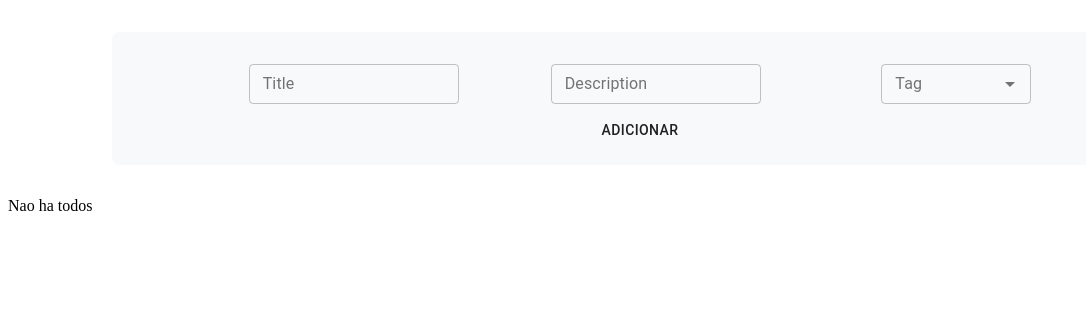
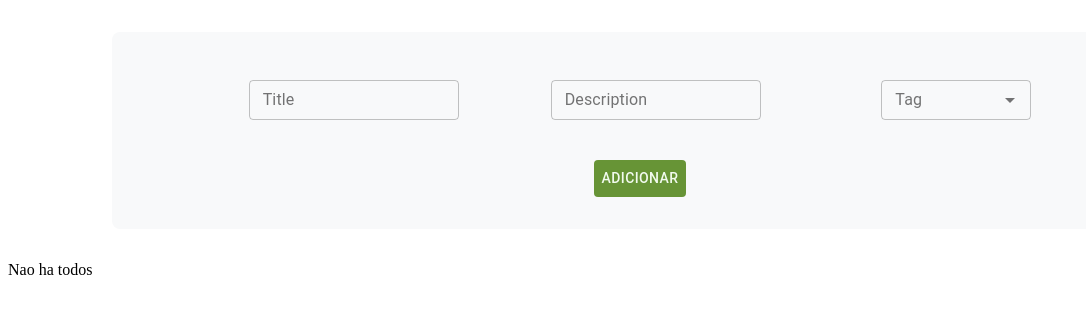
Before and after one commit to Leonardo-Antunes/project-todo, a React (Create React App) app: page / in a window 1280 px wide. Shown: the top 314 px of the page, without its empty margins (0-1086 px from the left). Built offline with nearby package versions, Linux system fonts and the light colour scheme.

Commit message:
add style to formTodo

```diff
--- a/src/components/Card/index.js
+++ b/src/components/Card/index.js
@@ -2,9 +2,7 @@ import React from "react";
 import { CardTodo, CardTitle, CardDescription, Tag, Concluido, NaoConcluido, TagBox } from "./style";
 
 const Card = ({ title, isChecked, description, tagName, tagColor, onItemClicked }) => {
-
   return (
-
 
     <CardTodo onClick={onItemClicked}>
       <CardTitle variant="h6">{title}</CardTitle>
--- a/src/components/Card/style.js
+++ b/src/components/Card/style.js
@@ -4,7 +4,7 @@ import { CheckCircle } from "@material-ui/icons";
 
 export const CardTodo = styled(Card)`
   width: 20vw;
-  background-color: #fff;
+  background-color: #f1faee;
   padding: 0.5rem 0.8rem;
   margin: 0.8rem;
 `
@@ -25,8 +25,9 @@ export const TagBox = styled.div `
 `
 
 export const Tag = styled(Chip)`
-  color: #fff;
-  background-color: ${props => props.bgcolor};
+  color: #f1faee !important;
+  font-weight: 600;
+  background-color: ${props => props.bgcolor} !important;
 `
 
 export const Concluido = styled(CheckCircle)`
--- a/src/components/FormTodo/index.js
+++ b/src/components/FormTodo/index.js
@@ -1,8 +1,8 @@
 import { React } from "react";
 import { useDispatch, useSelector } from "react-redux";
-import { TextField, Button, Checkbox, FormControlLabel } from "@material-ui/core";
+import { TextField, Checkbox, FormControlLabel, withStyles, green } from "@material-ui/core";
 
-import { Form, FormBox, InputBox, InputText, SelectTag } from "./styled";
+import { ButtonForm, Form, FormBox, InputBox, InputText, SelectTag } from "./styled";
 import inputActions from "../../redux/actions/inputActions";
 import todoActions from "../../redux/actions/todoActions";
 
@@ -125,6 +125,7 @@ export default function FormTodo() {
           id="tag"
           size='small'
           autoComplete
+          disableClearable
           clearOnBlur={true}
           handleHomeEndKeys
           inputValue={labelInput}
@@ -147,12 +148,13 @@ export default function FormTodo() {
       </FormBox>
       <FormBox>
         {id === -1 ? (
-          <Button type="submit">Adicionar</Button>
+          <ButtonForm bgcolor="#679436" type="submit">Adicionar</ButtonForm>
         ) : (
           <>
             <FormControlLabel
               control={
                 <Checkbox
+                  color="primary"
                   type="checkbox"
                   value={isChecked}
                   checked={isChecked}
@@ -161,15 +163,15 @@ export default function FormTodo() {
               }
               label="Completed"
             />
-            <Button onClick={updateItem} type="button">
+            <ButtonForm bgcolor="#05668d" onClick={updateItem} type="button">
               Update
-            </Button>
-            <Button onClick={deleteItem} type="button">
+            </ButtonForm>
+            <ButtonForm bgcolor="#e5383b" onClick={deleteItem} type="button">
               Delete
-            </Button>
-            <Button onClick={reset} type="button">
+            </ButtonForm>
+            <ButtonForm bgcolor="#faa307" onClick={reset} type="button">
               Cancel
-            </Button>
+            </ButtonForm>
           </>
         )}
       </FormBox>
--- a/src/components/FormTodo/styled.js
+++ b/src/components/FormTodo/styled.js
@@ -17,6 +17,7 @@ export const FormBox = styled(Box)`
   display: flex;
   align-items: center;
   justify-content: space-evenly;
+  margin: 1rem 0;
 `
 
 export const InputBox = styled.div`
@@ -32,6 +33,11 @@ export const SelectTag = styled(Autocomplete)`
   min-width: 150px;
 `
 
-export const ButtonForm = styled(Button) `
+export const ButtonForm = styled(Button)`
+  color: #f1faee !important;
+  background-color: ${props => props.bgcolor} !important;
 
+  :hover {
+    opacity: 0.8 !important;
+  }
 `
```
